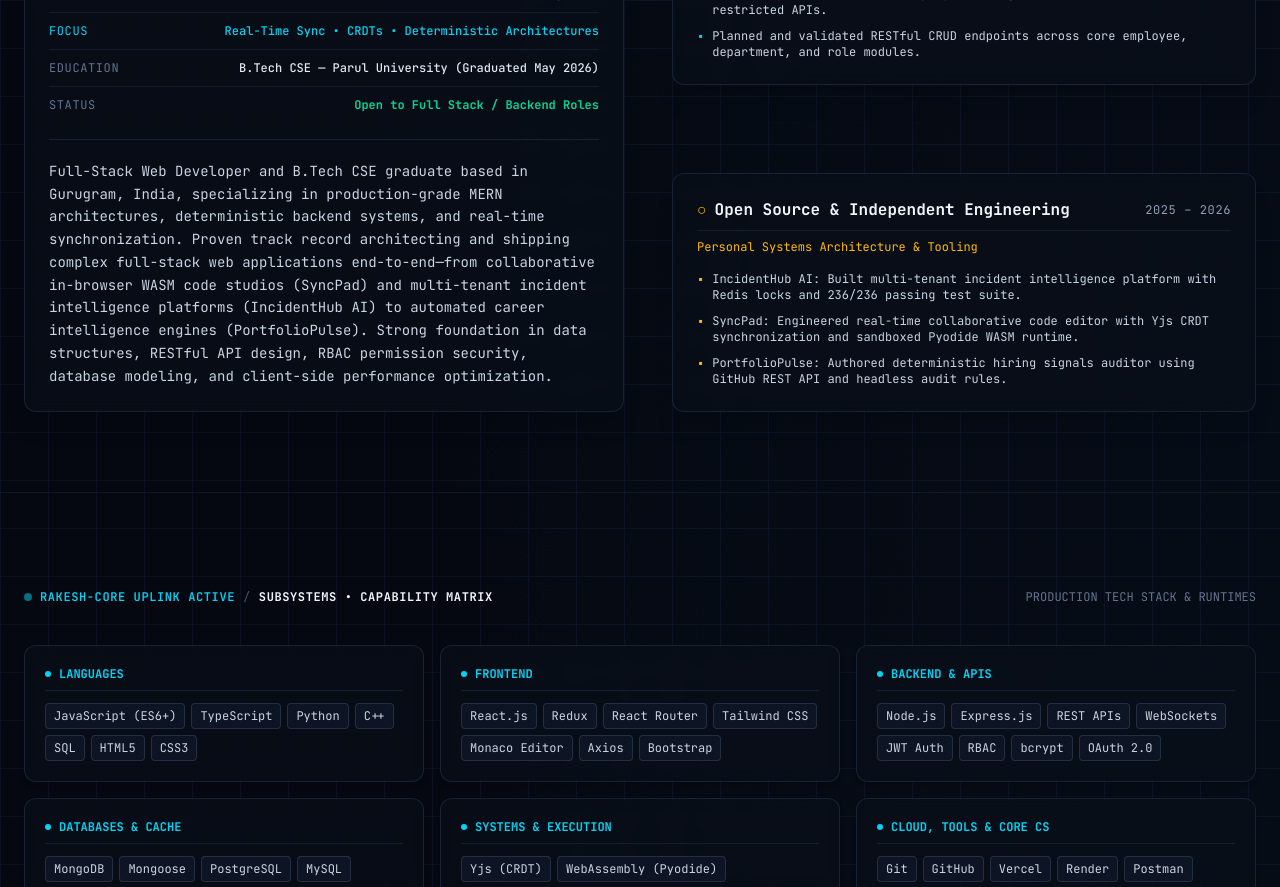
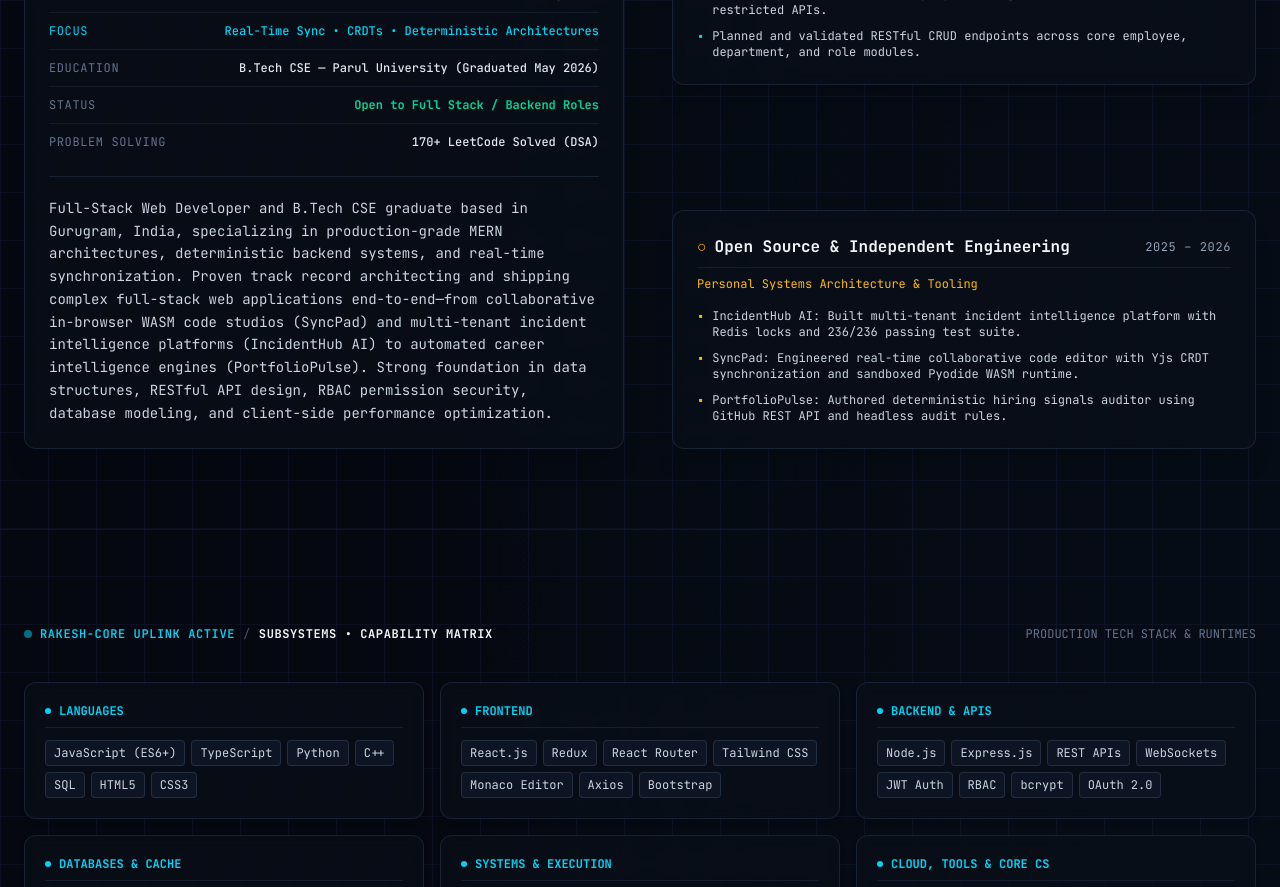
Before and after one commit to rakeshkumar0804/Developer-Portfolio, a React (Vite) app: page / in a window 1280 px wide. Shown: the part 6480-7367 px from the top of the page. Built offline with nearby package versions, Linux system fonts and the light colour scheme.

Commit message:
feat: add PROBLEM SOLVING row (170+ LeetCode Solved) to OPERATOR SPEC table in #architect

```diff
--- a/src/components/Architect.jsx
+++ b/src/components/Architect.jsx
@@ -168,6 +168,10 @@ export default function Architect() {
                   <div className="py-2.5 flex items-start justify-between gap-4">
                     <span className="text-slate-500 uppercase tracking-wider shrink-0">STATUS</span>
                     <span className="text-emerald-400 text-right font-bold">Open to Full Stack / Backend Roles</span>
+                  </div>
+                  <div className="py-2.5 flex items-start justify-between gap-4">
+                    <span className="text-slate-500 uppercase tracking-wider shrink-0">PROBLEM SOLVING</span>
+                    <span className="text-slate-200 text-right font-medium">170+ LeetCode Solved (DSA)</span>
                   </div>
                 </div>
 
```
